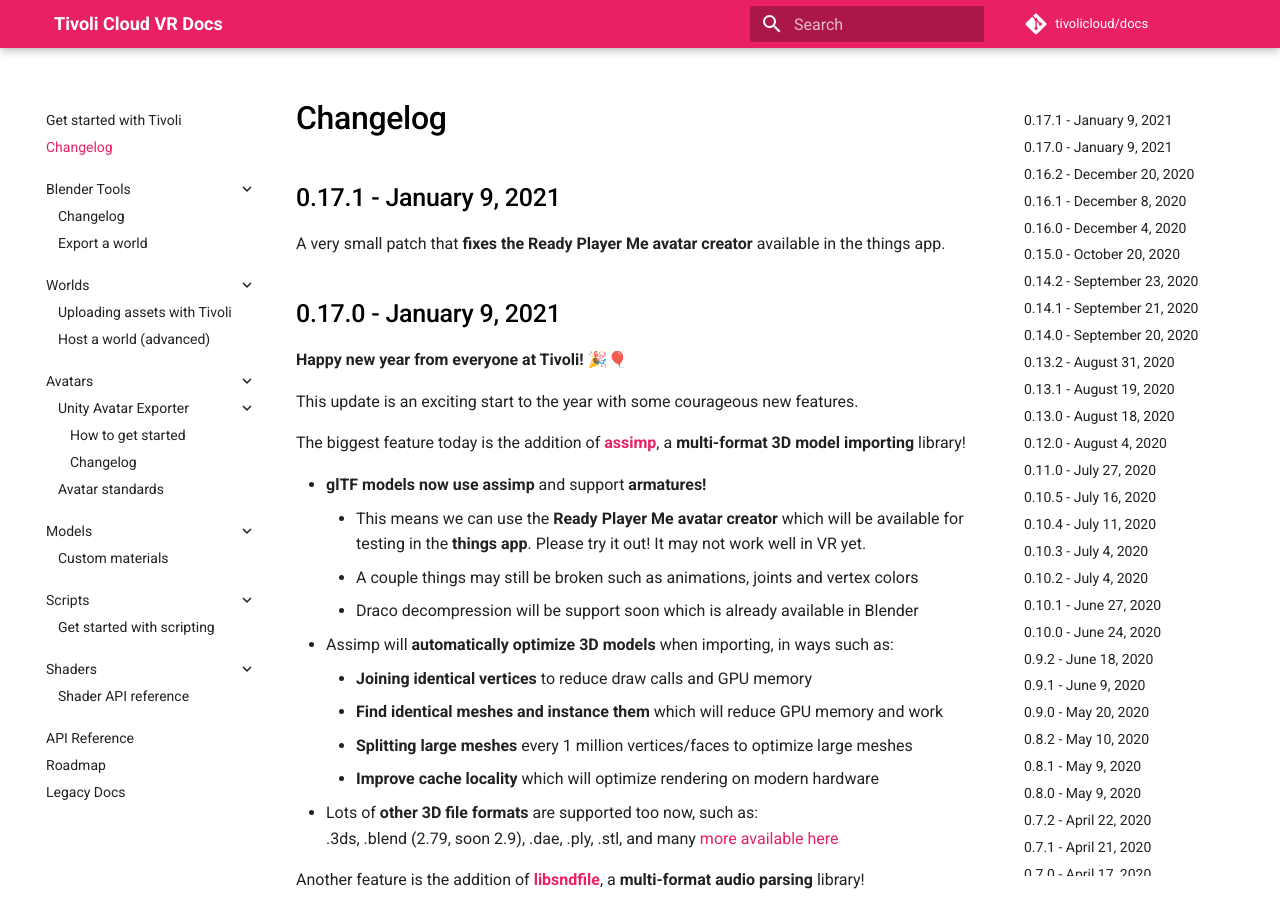
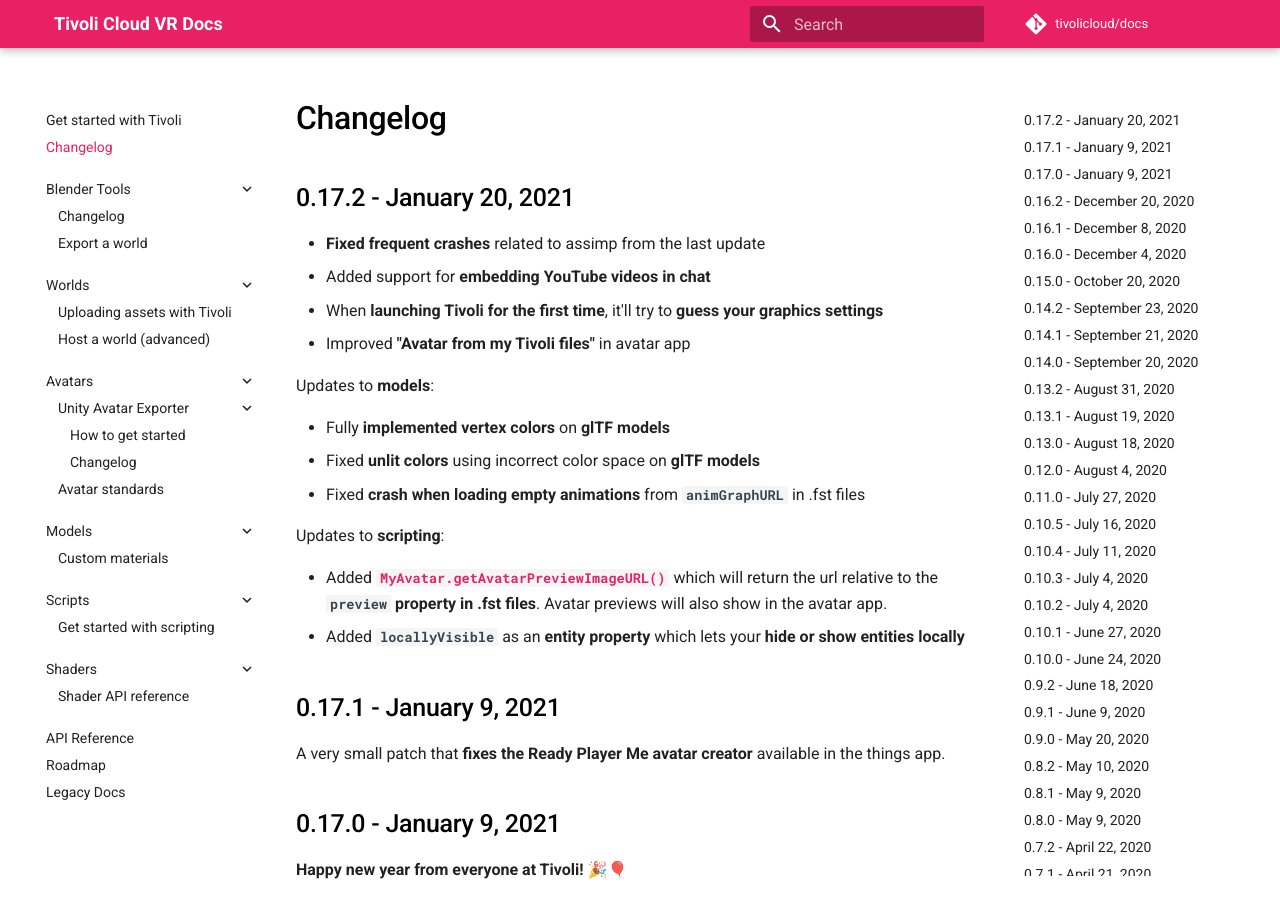
Before and after one commit to Nex-Pro/docs, an MkDocs documentation site: the page built from docs/changelog.md, in a window 1280 px wide and 900 px high. Built offline with MkDocs 1.6.1 and Material for MkDocs 9.7.7, drawn with Linux system fonts in a browser that asks for light colours.

Commit message:
Added 0.17.2 to changelog

```diff
--- a/docs/changelog.md
+++ b/docs/changelog.md
@@ -1,4 +1,22 @@
 # Changelog
+
+## 0.17.2 - January 20, 2021
+
+-   **Fixed frequent crashes** related to assimp from the last update
+-   Added support for **embedding YouTube videos in chat**
+-   When **launching Tivoli for the first time**, it'll try to **guess your graphics settings**
+-   Improved **"Avatar from my Tivoli files"** in avatar app
+
+Updates to **models**:
+
+-   Fully **implemented vertex colors** on **glTF models**
+-   Fixed **unlit colors** using incorrect color space on **glTF models**
+-   Fixed **crash when loading empty animations** from **`animGraphURL`** in .fst files
+
+Updates to **scripting**:
+
+-   Added **[`MyAvatar.getAvatarPreviewImageURL()`](https://apidocs.tivolicloud.com/MyAvatar.html#.getAvatarPreviewImageURL)** which will return the url relative to the **`preview` property in .fst files**. Avatar previews will also show in the avatar app.
+-   Added **`locallyVisible`** as an **entity property** which lets your **hide or show entities locally**
 
 ## 0.17.1 - January 9, 2021
 
```
